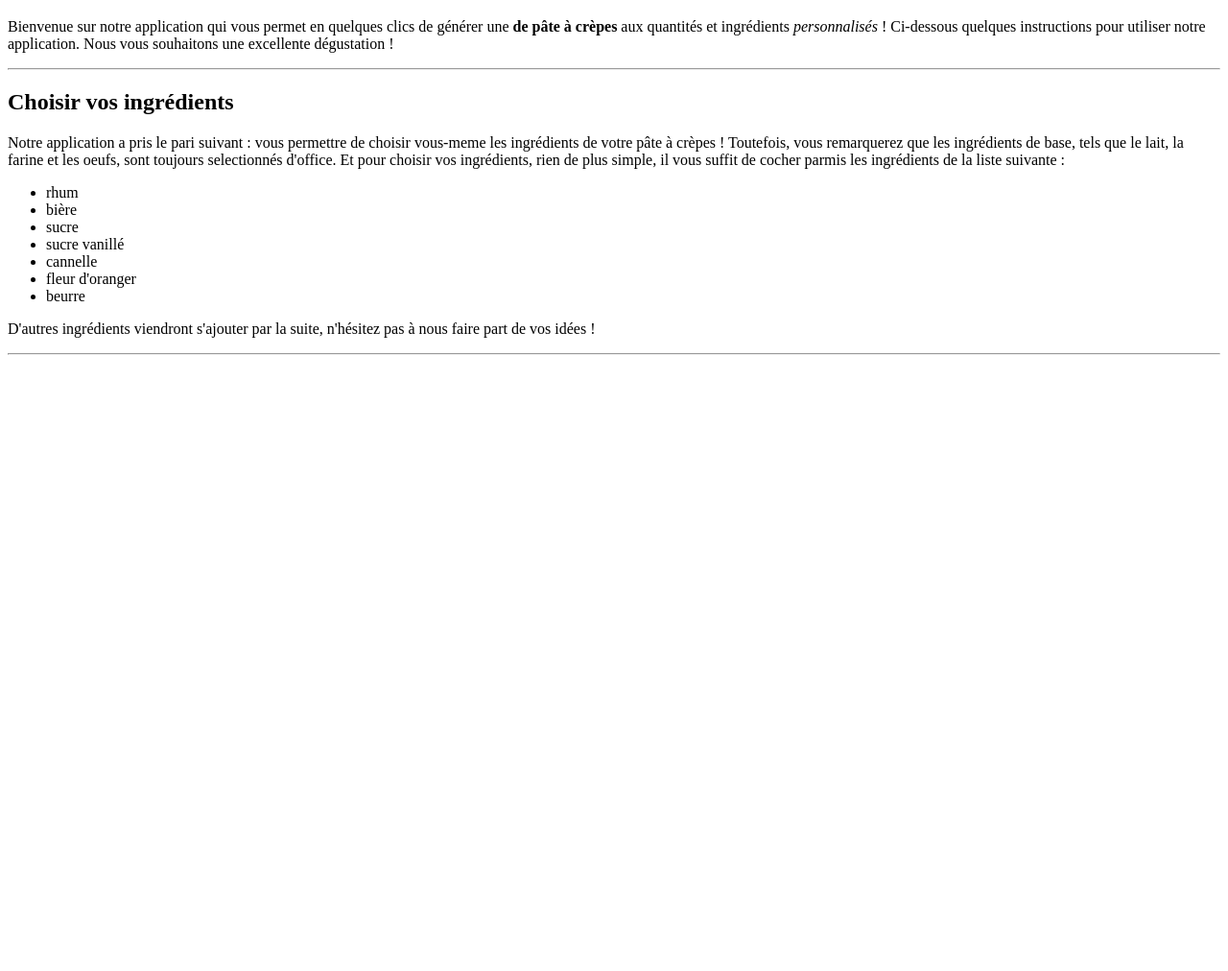
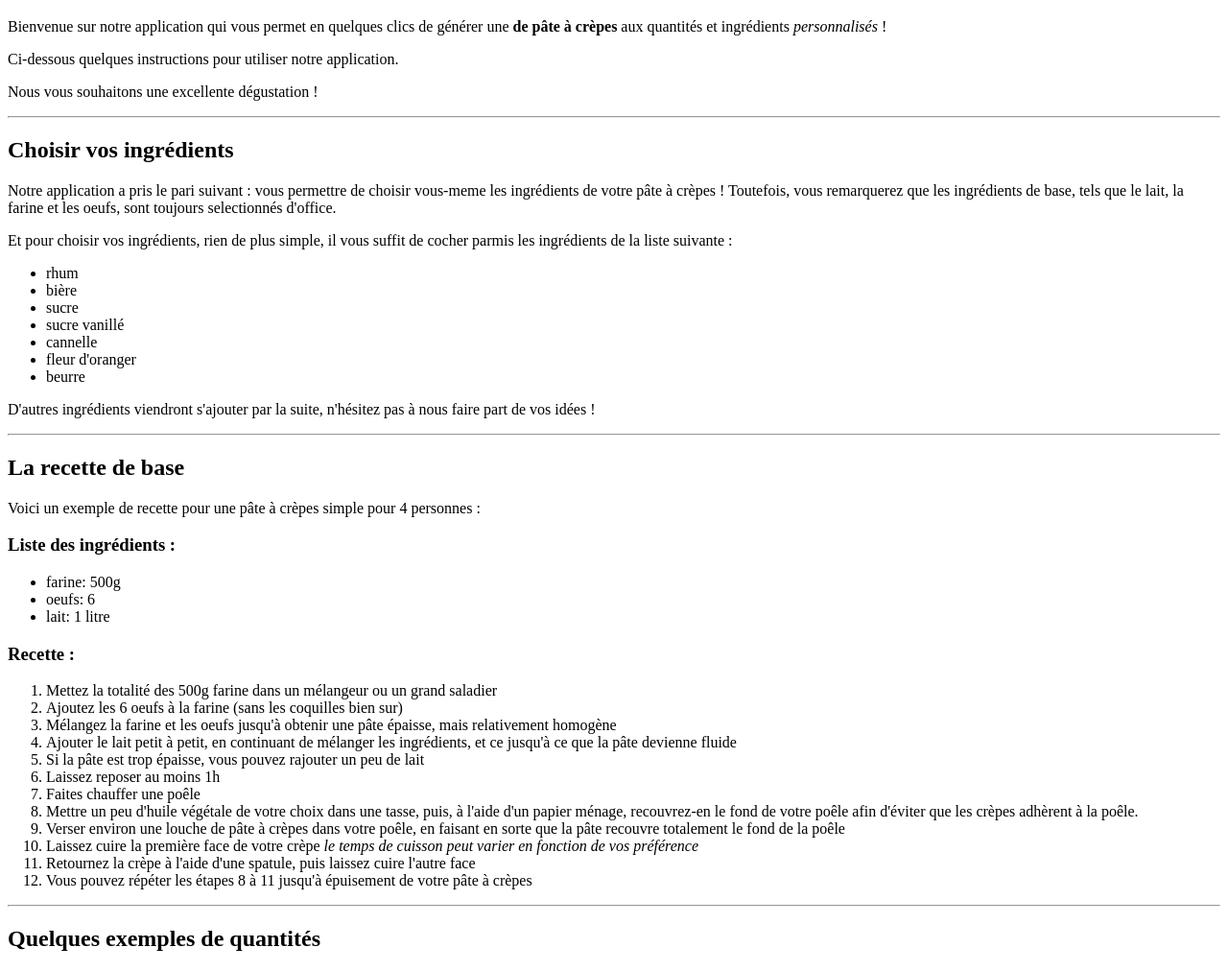
Before and after one commit to Sarah-Emidio/S01E16-atelier-markdown-html-sarah-emidio, a plain HTML site: page index.html in a window 1280 px wide. Shown: the part 368-1380 px from the top of the page at 96% size. Before the commit the page ends 800 px from the top, so only its background shows below. Drawn offline with Linux system fonts and the light colour scheme.

Commit message:
ajouet de la liste ordonnée

```diff
--- a/index.html
+++ b/index.html
@@ -8,25 +8,26 @@
 </head>
 <body>
     <main>
+
         <img class="fit-picture"
      src="logo-patakrep.png"
      alt="logo-patakrep">
 
     <h1>PATAKREP MAKER</h1>
 
-        <P>Bienvenue sur notre application qui vous permet en quelques clics de générer une <strong> de pâte à crèpes </strong> aux quantités et ingrédients <em>personnalisés</em> !
+        <P>Bienvenue sur notre application qui vous permet en quelques clics de générer une <strong> de pâte à crèpes </strong> aux quantités et ingrédients <em>personnalisés</em> !</P>
 
-        Ci-dessous quelques instructions pour utiliser notre application.
+        <p>Ci-dessous quelques instructions pour utiliser notre application.</p>
 
-        Nous vous souhaitons une excellente dégustation !</P>
+        <p>Nous vous souhaitons une excellente dégustation !</P>
 
     <hr>
 
     <h2>Choisir vos ingrédients</h2>
 
-    <p>Notre application a pris le pari suivant : vous permettre de choisir <em></em>vous-meme</em> les ingrédients de votre pâte à crèpes ! Toutefois, vous remarquerez que les ingrédients de base, tels que le lait, la farine et les oeufs, sont toujours selectionnés d'office.
+    <p>Notre application a pris le pari suivant : vous permettre de choisir <em></em>vous-meme</em> les ingrédients de votre pâte à crèpes ! Toutefois, vous remarquerez que les ingrédients de base, tels que le lait, la farine et les oeufs, sont toujours selectionnés d'office.</p>
 
-    Et pour choisir vos ingrédients, rien de plus simple, il vous suffit de cocher parmis les ingrédients de la liste suivante :</p>
+    <p>Et pour choisir vos ingrédients, rien de plus simple, il vous suffit de cocher parmis les ingrédients de la liste suivante :</p>
 
         <ul>
             <li>rhum</li>
@@ -42,6 +43,42 @@
 
     <hr>
 
+    <h2>La recette de base</h2>
+
+    <p>Voici un exemple de recette pour une pâte à crèpes simple pour 4 personnes :</p>
+
+    <h3>Liste des ingrédients :</h3>
+
+        <ul>
+            <li>farine: 500g</li>
+            <li>oeufs: 6</li>
+            <li>lait: 1 litre</li>
+        </ul>
+
+    <h3>Recette :</h3>
+
+        <ol>
+            <li>Mettez la totalité des 500g farine dans un mélangeur ou un grand saladier</li>
+            <li>Ajoutez les 6 oeufs à la farine (sans les coquilles bien sur)</li>
+            <li>Mélangez la farine et les oeufs jusqu'à obtenir une pâte épaisse, mais relativement homogène</li>
+            <li>Ajouter le lait petit à petit, en continuant de mélanger les ingrédients, et ce jusqu'à ce que la pâte devienne fluide</li>
+            <li>Si la pâte est trop épaisse, vous pouvez rajouter un peu de lait</li>
+            <li>Laissez reposer au moins 1h</li>
+            <li>Faites chauffer une poêle</li>
+            <li>Mettre un peu d'huile végétale de votre choix dans une tasse, puis, à l'aide d'un papier ménage, recouvrez-en le fond de votre poêle afin d'éviter que les crèpes adhèrent à la poêle.</li>
+            <li>Verser environ une louche de pâte à crèpes dans votre poêle, en faisant en sorte que la pâte recouvre totalement le fond de la poêle</li>
+            <li>Laissez cuire la première face de votre crèpe <em>le temps de cuisson peut varier en fonction de vos préférence</em></li>
+            <li>Retournez la crèpe à l'aide d'une spatule, puis laissez cuire l'autre face</li>
+            <li>Vous pouvez répéter les étapes 8 à 11 jusqu'à épuisement de votre pâte à crèpes
+            </li>
+        </ol>
+
+    <hr>
+
+    <h2>Quelques exemples de quantités</h2>
+
+
+
 
 
 
```
Lines whose indentation alone changed are shown as unchanged.
